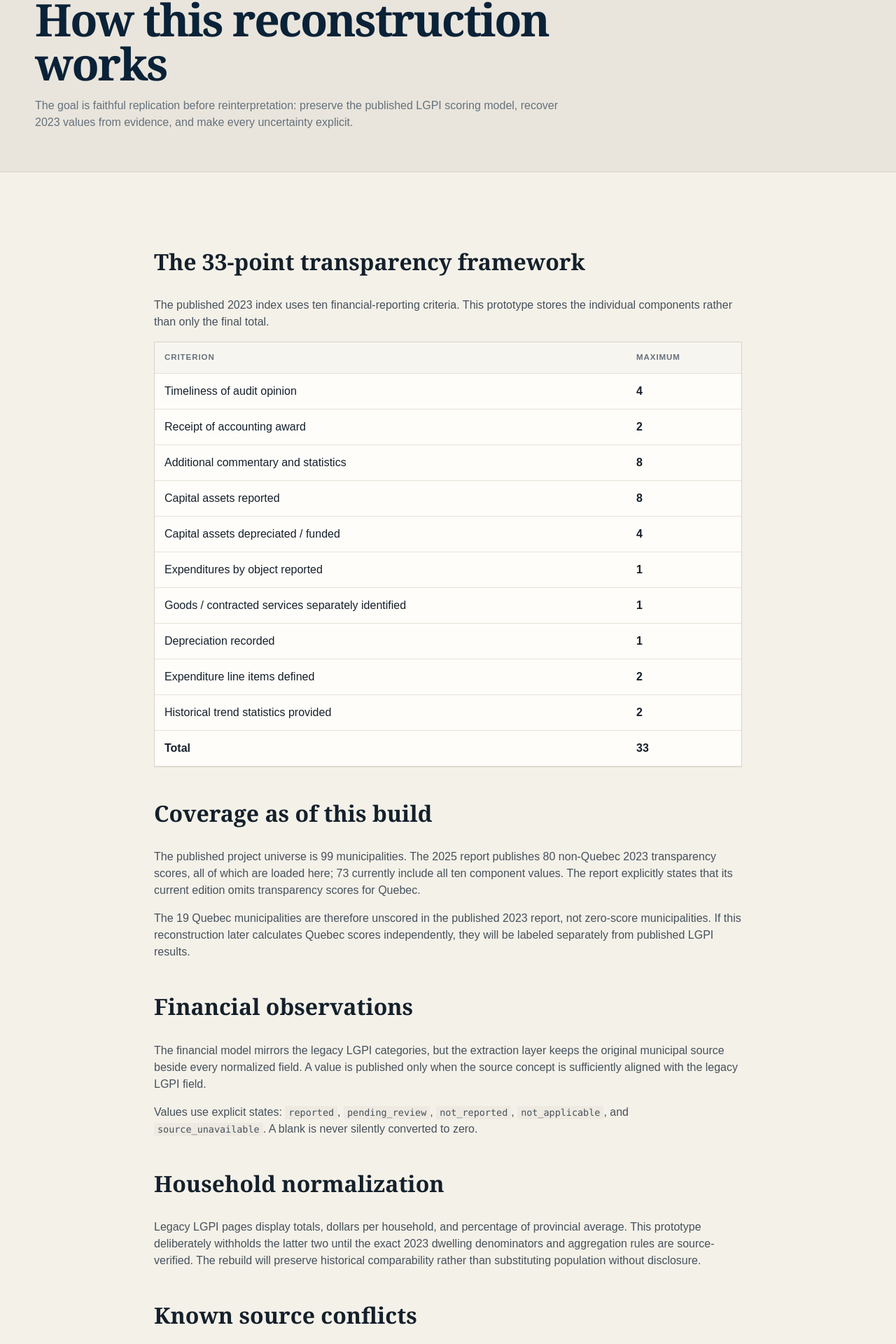
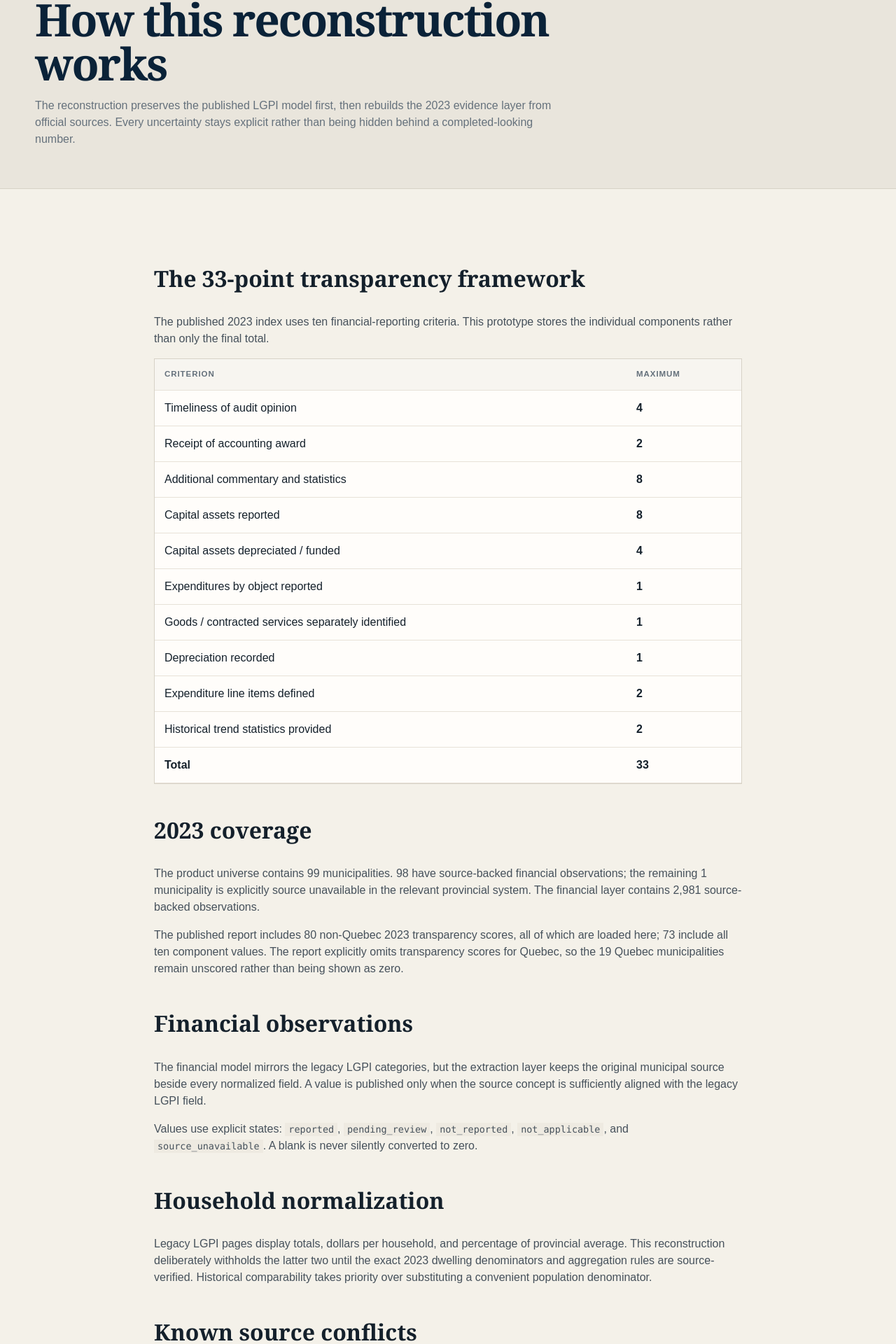
Before and after one commit to FTFNAnalytics/lgpi, a Next.js app: page /methodology in a window 1280 px wide. Shown: the part 163-2083 px from the top of the page at 70% size. Built offline with nearby package versions, Linux system fonts and the light colour scheme.

Commit message:
Update methodology for completed national source pass

```diff
--- a/app/methodology/page.tsx
+++ b/app/methodology/page.tsx
@@ -1,4 +1,7 @@
 import {
+  financialObservationCount,
+  financialSourceUnavailableCount,
+  municipalitiesWithFinancialObservations,
   REPORT_URL,
   sourceDiscrepancies,
   transparencyCriteria,
@@ -14,7 +17,7 @@ export default function MethodologyPage() {
         <div className="shell">
           <p className="eyebrow">Methods · provenance · QA</p>
           <h1>How this reconstruction works</h1>
-          <p>The goal is faithful replication before reinterpretation: preserve the published LGPI scoring model, recover 2023 values from evidence, and make every uncertainty explicit.</p>
+          <p>The reconstruction preserves the published LGPI model first, then rebuilds the 2023 evidence layer from official sources. Every uncertainty stays explicit rather than being hidden behind a completed-looking number.</p>
         </div>
       </section>
       <section className="section">
@@ -33,11 +36,13 @@ export default function MethodologyPage() {
             </table>
           </div>
 
-          <h2>Coverage as of this build</h2>
+          <h2>2023 coverage</h2>
           <p>
-            The published project universe is {TARGET_MUNICIPALITIES} municipalities. The 2025 report publishes {VERIFIED_TRANSPARENCY_TOTALS} non-Quebec 2023 transparency scores, all of which are loaded here; {VERIFIED_COMPONENT_BREAKDOWNS} currently include all ten component values. The report explicitly states that its current edition omits transparency scores for Quebec.
+            The product universe contains {TARGET_MUNICIPALITIES} municipalities. {municipalitiesWithFinancialObservations} have source-backed financial observations; the remaining {financialSourceUnavailableCount} municipality is explicitly source unavailable in the relevant provincial system. The financial layer contains {financialObservationCount.toLocaleString("en-CA")} source-backed observations.
           </p>
-          <p>The 19 Quebec municipalities are therefore unscored in the published 2023 report, not zero-score municipalities. If this reconstruction later calculates Quebec scores independently, they will be labeled separately from published LGPI results.</p>
+          <p>
+            The published report includes {VERIFIED_TRANSPARENCY_TOTALS} non-Quebec 2023 transparency scores, all of which are loaded here; {VERIFIED_COMPONENT_BREAKDOWNS} include all ten component values. The report explicitly omits transparency scores for Quebec, so the 19 Quebec municipalities remain unscored rather than being shown as zero.
+          </p>
 
           <h2>Financial observations</h2>
           <p>
@@ -49,7 +54,7 @@ export default function MethodologyPage() {
 
           <h2>Household normalization</h2>
           <p>
-            Legacy LGPI pages display totals, dollars per household, and percentage of provincial average. This prototype deliberately withholds the latter two until the exact 2023 dwelling denominators and aggregation rules are source-verified. The rebuild will preserve historical comparability rather than substituting population without disclosure.
+            Legacy LGPI pages display totals, dollars per household, and percentage of provincial average. This reconstruction deliberately withholds the latter two until the exact 2023 dwelling denominators and aggregation rules are source-verified. Historical comparability takes priority over substituting a convenient population denominator.
           </p>
 
           <h2>Known source conflicts</h2>
```
